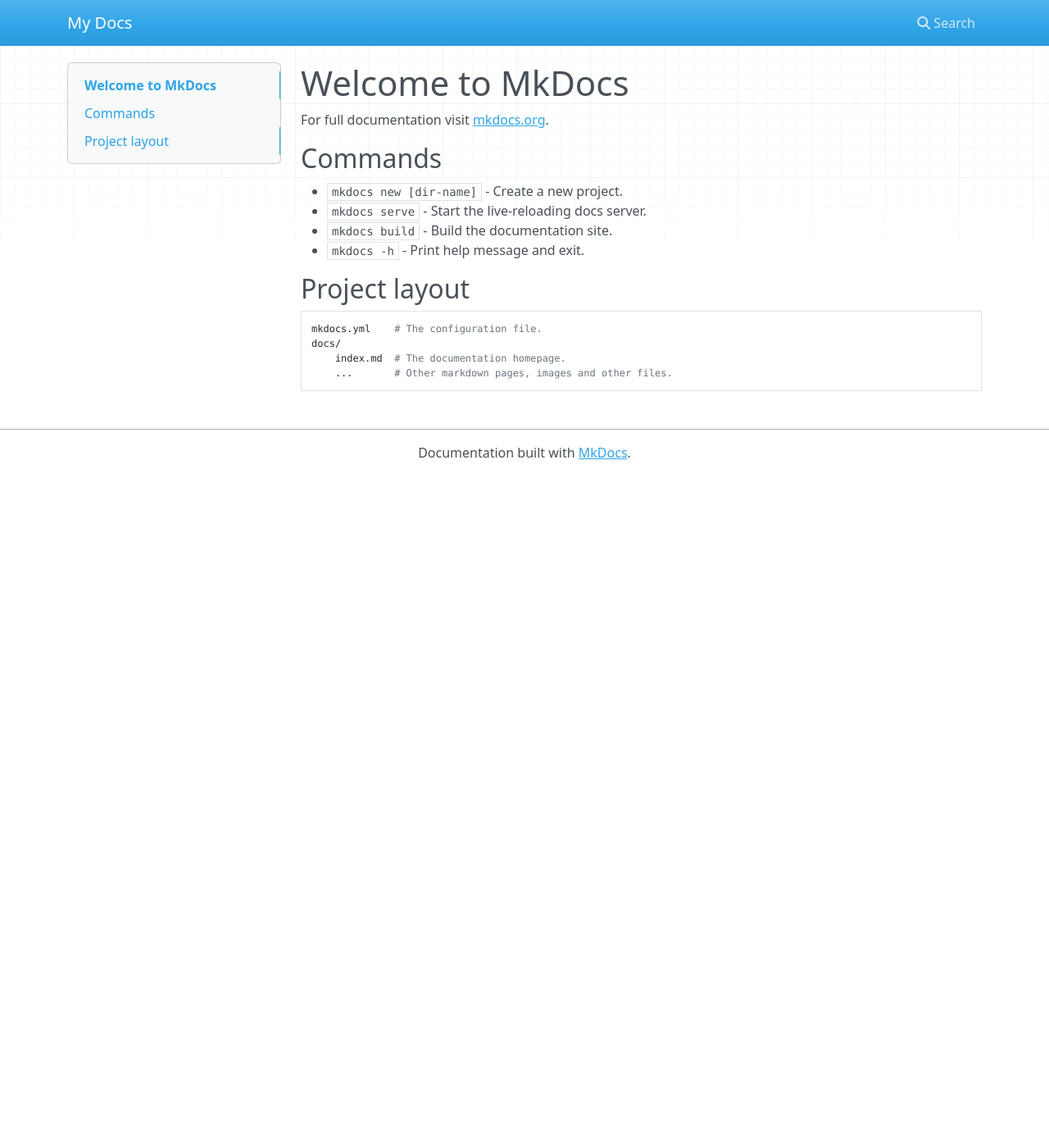
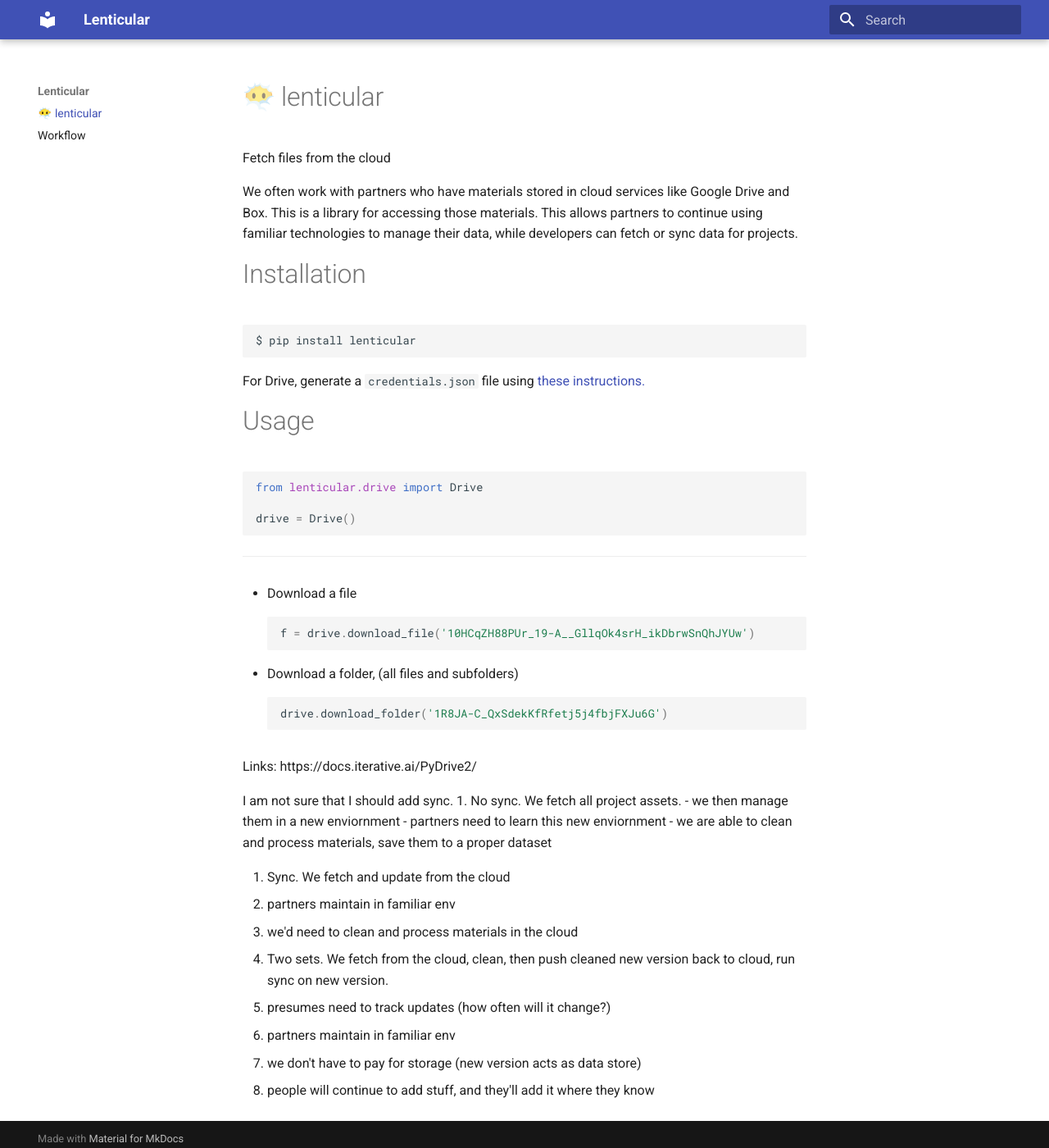
Before and after one commit to apjanco/lenticular, an MkDocs documentation site: the page built from docs/index.md, in a window 1280 px wide and 1400 px high. Shown: the whole window at 82% size. Built offline with MkDocs 1.6.1 and Material for MkDocs 9.7.7, drawn with Linux system fonts in a browser that asks for light colours; nearby versions of some CDN libraries.

Commit message:
working on docs

````diff
--- a/docs/index.md
+++ b/docs/index.md
@@ -1,17 +1,52 @@
-# Welcome to MkDocs
+# 😶‍🌫️ lenticular
+Fetch files from the cloud
 
-For full documentation visit [mkdocs.org](https://www.mkdocs.org).
+We often work with partners who have materials stored in cloud services like Google Drive and Box.  This is a library for accessing those materials. This allows partners to continue using familiar technologies to manage their data, while developers can fetch or sync data for projects.
 
-## Commands
+# Installation
 
-* `mkdocs new [dir-name]` - Create a new project.
-* `mkdocs serve` - Start the live-reloading docs server.
-* `mkdocs build` - Build the documentation site.
-* `mkdocs -h` - Print help message and exit.
+```
+$ pip install lenticular
+```
 
-## Project layout
+For Drive, generate a `credentials.json` file using [these instructions.]( https://developers.google.com/drive/api/quickstart/python)
 
-    mkdocs.yml    # The configuration file.
-    docs/
-        index.md  # The documentation homepage.
-        ...       # Other markdown pages, images and other files.
+# Usage
+
+```python
+from lenticular.drive import Drive
+
+drive = Drive()
+```
+
+---
+
+- Download a file
+    ```python
+    f = drive.download_file('10HCqZH88PUr_19-A__GllqOk4srH_ikDbrwSnQhJYUw')
+    ```
+
+- Download a folder, (all files and subfolders)
+    ```python
+    drive.download_folder('1R8JA-C_QxSdekKfRfetj5j4fbjFXJu6G')
+    ```
+
+
+Links:
+https://docs.iterative.ai/PyDrive2/
+
+I am not sure that I should add sync.
+1. No sync. We fetch all project assets.
+- we then manage them in a new enviornment
+- partners need to learn this new enviornment
+- we are able to clean and process materials, save them to a proper dataset
+
+2. Sync. We fetch and update from the cloud
+- partners maintain in familiar env
+- we'd need to clean and process materials in the cloud
+
+3. Two sets. We fetch from the cloud, clean, then push cleaned new version back to cloud, run sync on new version.
+- presumes need to track updates (how often will it change?)
+- partners maintain in familiar env
+- we don't have to pay for storage (new version acts as data store)
+- people will continue to add stuff, and they'll add it where they know
--- a/mkdocs.yml
+++ b/mkdocs.yml
@@ -1 +1,9 @@
-site_name: My Docs
+site_name: Lenticular
+theme:
+  name: material
+markdown_extensions:
+  - pymdownx.superfences:
+      custom_fences:
+        - name: mermaid
+          class: mermaid
+          format: !!python/name:pymdownx.superfences.fence_code_format
````
Also changed, not shown: README.md (+15 -0 lines), docs/workflow.md (added, +23 -0 lines), 1 other file.
